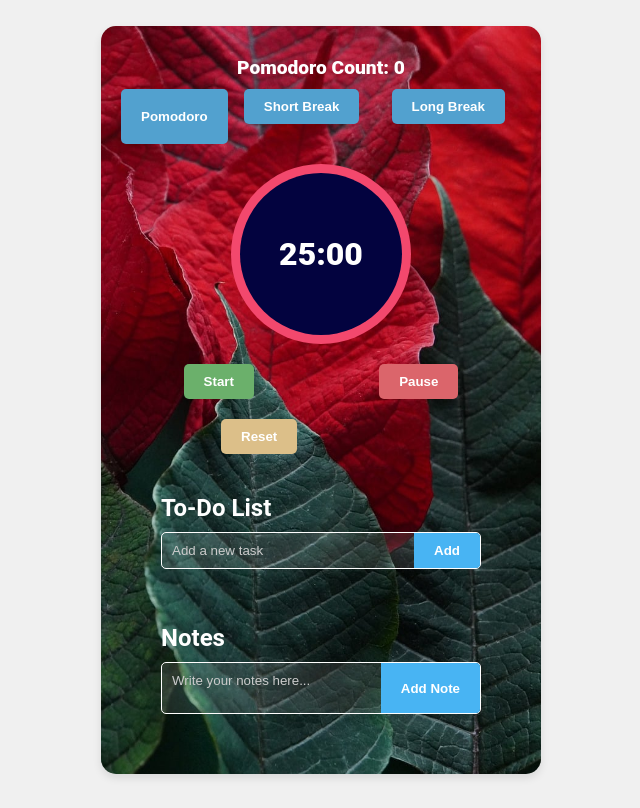
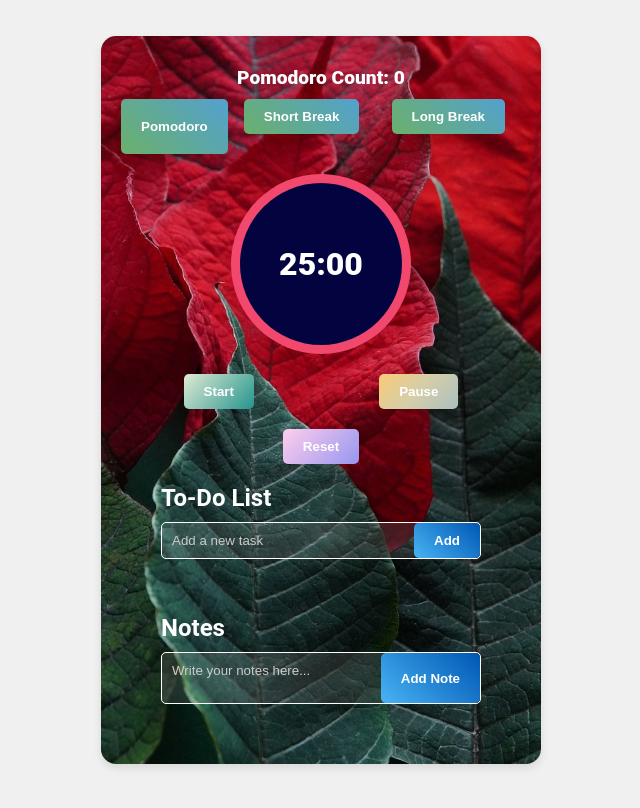
Before and after one commit to KasakAnand07/Pomodoro, a plain HTML site: page index.html in a window 1280 px wide. Shown: the whole page, without its empty margins (319-959 px from the left). Drawn offline with Linux system fonts and the light colour scheme.

Commit message:
Updated CSS file with new features and fixes

```diff
--- a/index.css
+++ b/index.css
@@ -45,7 +45,7 @@ body {
   font-size: 1.2rem;
 }
 
-.timer-container1{
+.timer-container1 {
   display: flex;
   justify-content: space-around;
   width: 100%;
@@ -58,47 +58,38 @@ body {
   width: 100%;
 }
 
-.timer-container1 button {
-  padding: 10px 20px;
-  border: none;
-  border-radius: 5px;
-  justify-content: space-evenly;
-  color: #ffffff;
-  font-weight: bold;
-  background-color: #52a1cf;
-  cursor: pointer;
-  transition: background-color 0.3s, transform 0.3s;
-}
-
-.timer-container1 button:hover {
-  background-color: #52a1cf;
-  transform: scale(1.05);
-}
-
-.timer-container1 .active {
-  background-color: #52a1cf;
-}
-
-.timer-container button {
+/* Enhanced Button Styles */
+button {
   padding: 10px 20px;
   border: none;
   border-radius: 5px;
   color: #ffffff;
   font-weight: bold;
-  background-color: #52a1cf;
   cursor: pointer;
-  transition: background-color 0.3s, transform 0.3s;
+  transition: background-color 0.3s, transform 0.3s, box-shadow 0.3s;
+  background: linear-gradient(45deg, #6bb06b, #52a1cf);
+  box-shadow: 0 4px 6px rgba(0, 0, 0, 0.1);
 }
 
-.timer-container button:hover {
-  background-color: #52a1cf;
+button:hover {
   transform: scale(1.05);
+  box-shadow: 0 6px 10px rgba(0, 0, 0, 0.15);
 }
 
-.timer-container .active {
-  background-color: #52a1cf;
+/* Specific Button Colors */
+#startbtn {
+  background: linear-gradient(132deg, rgb(224, 235, 213) 0.00%, rgb(37, 148, 141) 100.00%);
 }
 
+#pausebtn {
+  background: linear-gradient(132deg, rgb(249, 202, 120) 0.00%, rgb(212, 206, 169) 50.00%, rgb(172, 192, 191) 100.00%);
+}
+
+#resetbtn {
+  background: linear-gradient(132deg, rgb(255, 206, 236) 0.00%, rgb(151, 150, 240) 100.00%);
+}
+
+/* Progress Bar */
 .progressbar {
   height: 180px;
   width: 180px;
@@ -133,66 +124,16 @@ body {
   margin-bottom: 20px;
 }
 
-
-.function-buttons button {
-  padding: 10px 20px;
-  border: none;
-  border-radius: 5px;
-  color: #ffffff;
-  font-weight: bold;
-  background-color: #f3486d;
-  cursor: pointer;
-  transition: background-color 0.3s, transform 0.3s;
-}
-
-.function-buttons button:hover {
-  transform: scale(1.05);
-}
-
-.function-button {
-  display: flex;
-  width: 50%;
-  margin-bottom: 20px;
-}
-
-.function-button button {
-  padding: 10px 20px;
-  border: none;
-  border-radius: 5px;
-  color: #ffffff;
-  font-weight: bold;
-  background-color: #f3486d;
-  cursor: pointer;
-  transition: background-color 0.3s, transform 0.3s;
-}
-
-.function-button button:hover {
-  transform: scale(1.05);
-}
-
-#startbtn {
-  background-color: #6bb06b;
-}
-
-#pausebtn {
-  background-color: #db656b;
-}
-
-#resetbtn {
-  background-color: #dcbf89;
-}
-
-.todo-container,
-.notes-container {
+.todo-container, .notes-container {
   width: 80%;
   margin-bottom: 20px;
 }
 
-.todo-container h2,
-.notes-container h2 {
+.todo-container h2, .notes-container h2 {
   margin-bottom: 10px;
 }
 
+/* Input Containers */
 .todo-input-container {
   display: flex;
   margin-bottom: 10px;
@@ -218,7 +159,7 @@ body {
 .todo-input-container button {
   padding: 10px 20px;
   border: none;
-  background-color: #48b4f3;
+  background: linear-gradient(45deg, #48b4f3, #0056b3);
   color: #ffffff;
   font-weight: bold;
   cursor: pointer;
@@ -226,7 +167,6 @@ body {
 }
 
 .todo-input-container button:hover {
-  background-color: #48b4f3;
   transform: scale(1.05);
   box-shadow: 0 4px 8px rgba(0, 0, 0, 0.2);
 }
@@ -258,7 +198,7 @@ body {
 .notes-input-container button {
   padding: 10px 20px;
   border: none;
-  background-color: #48b4f3;
+  background: linear-gradient(45deg, #48b4f3, #0056b3);
   color: #ffffff;
   font-weight: bold;
   cursor: pointer;
@@ -266,7 +206,6 @@ body {
 }
 
 .notes-input-container button:hover {
-  background-color: #48b4f3;
   transform: scale(1.05);
   box-shadow: 0 4px 8px rgba(0, 0, 0, 0.2);
 }
@@ -285,7 +224,7 @@ ul li {
 
 ul li button {
   margin-left: 10px;
-  background-color: #db2a34;
+  background: linear-gradient(45deg, #db2a34, #b81d2b);
   border: none;
   border-radius: 3px;
   color: #ffffff;
@@ -294,11 +233,9 @@ ul li button {
 }
 
 ul li button:hover {
-  background-color: #b81d2b;
   transform: scale(1.1);
 }
 
-/* Sticky Notes */
 /* Sticky Notes */
 .sticky-note {
   position: relative;
@@ -317,7 +254,7 @@ ul li button:hover {
   position: absolute;
   top: 5px;
   right: 5px;
-  background-color: #db2a34;
+  background: linear-gradient(45deg, #db2a34, #b81d2b);
   color: #ffffff;
   border: none;
   border-radius: 50%;
@@ -331,7 +268,7 @@ ul li button:hover {
 }
 
 .sticky-note .remove-btn:hover {
-  background-color: #b81d2b;
+  transform: scale(1.1);
 }
 
 .notes-list {
```
